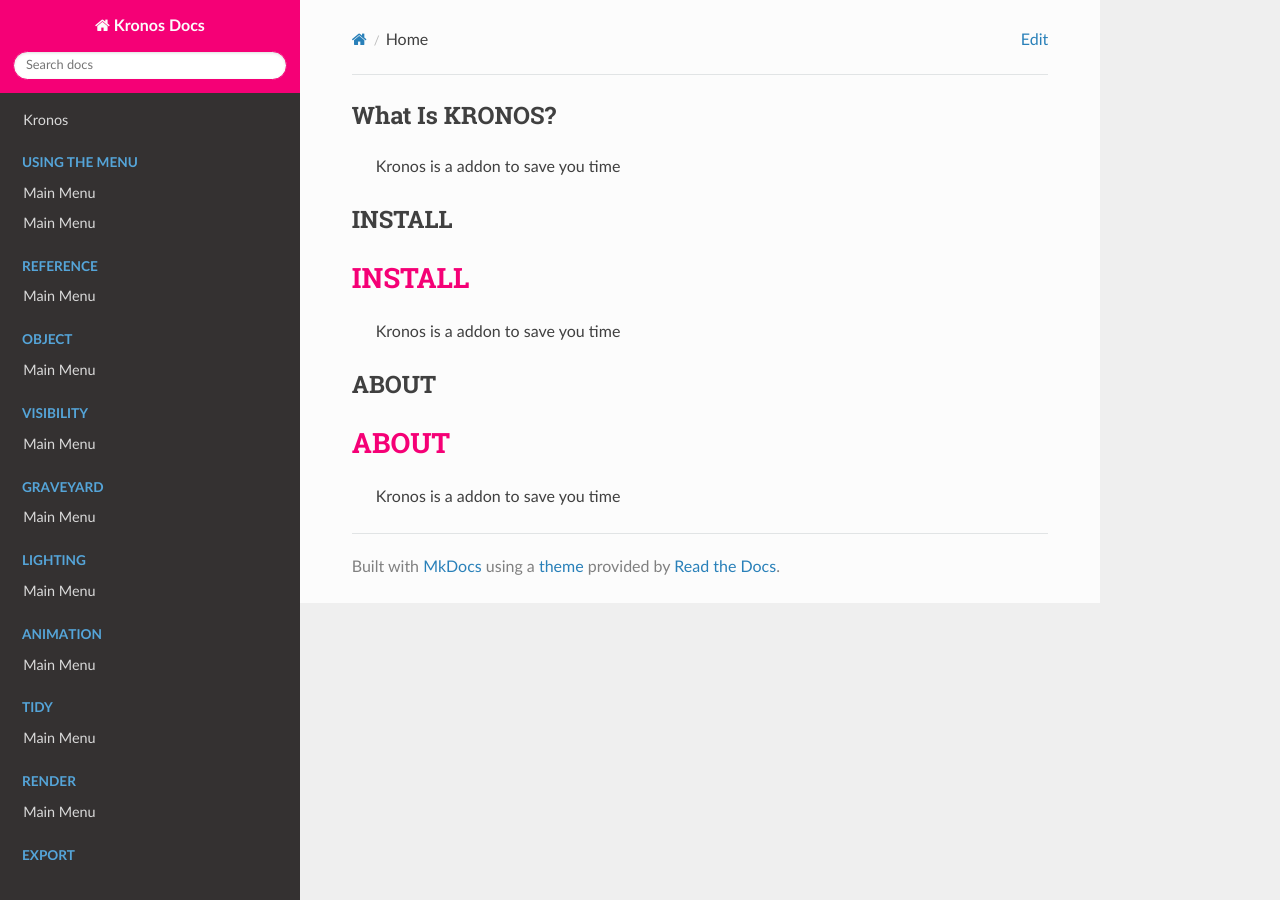
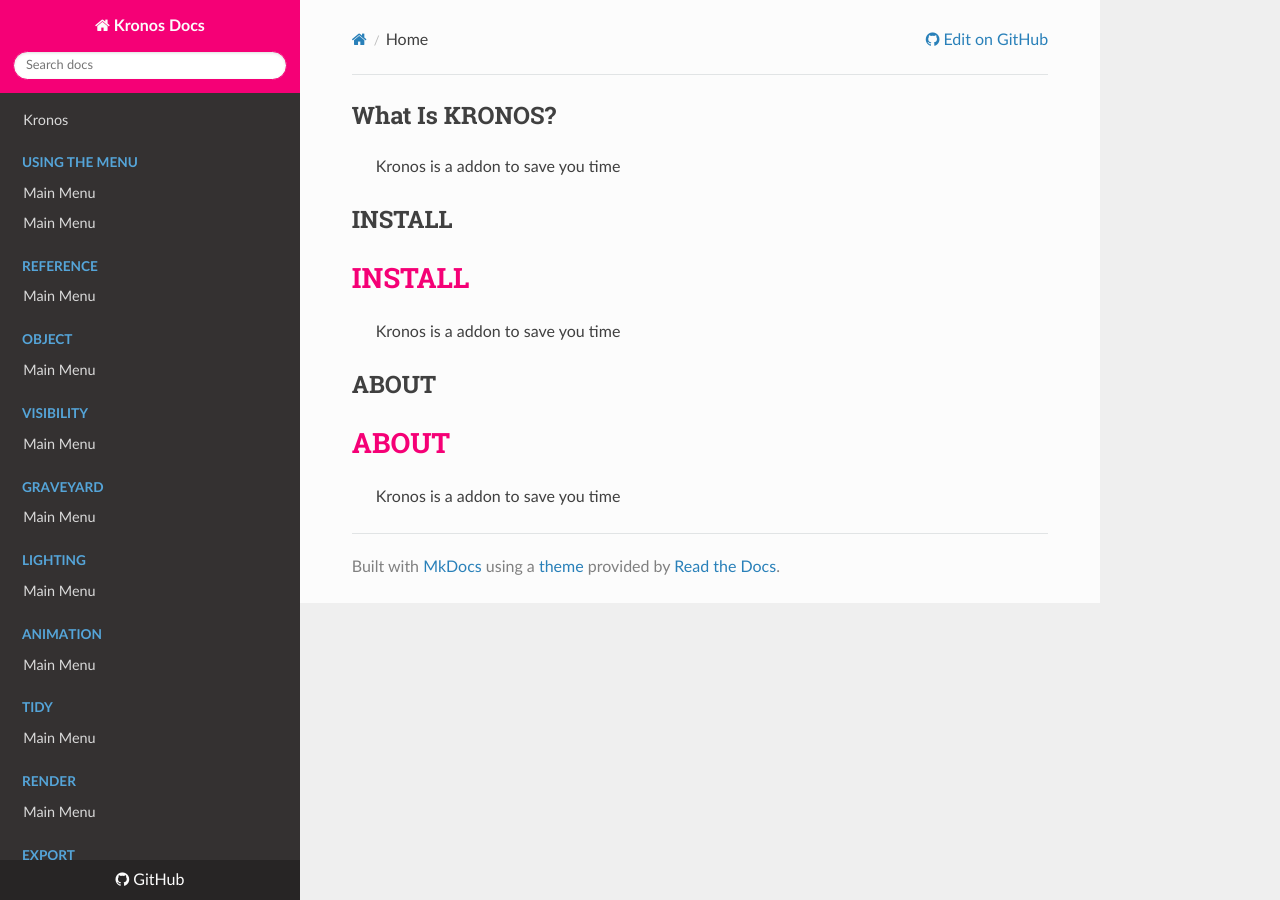
Before and after one commit to CGLIFE7/KronosDocs, an MkDocs documentation site: the page built from docs/docs/index.md, in a window 1280 px wide. Built offline with MkDocs 1.6.1, drawn with Linux system fonts in a browser that asks for light colours; nearby versions of some CDN libraries; some of the changed lines change nothing that is shown.

Commit message:
Update mkdocs.yml

```diff
--- a/docs/mkdocs.yml
+++ b/docs/mkdocs.yml
@@ -2,7 +2,9 @@
 
 site_name: Kronos Docs
 site_description: Official Kronos Documentation
+site_url: https://michaelcurrin.github.io/mkdocs-quickstart/
 
+repo_url: https://github.com/MichaelCurrin/mkdocs-quickstart
 edit_uri: edit/master/docs/docs
 
 ### Build settings ###
```
